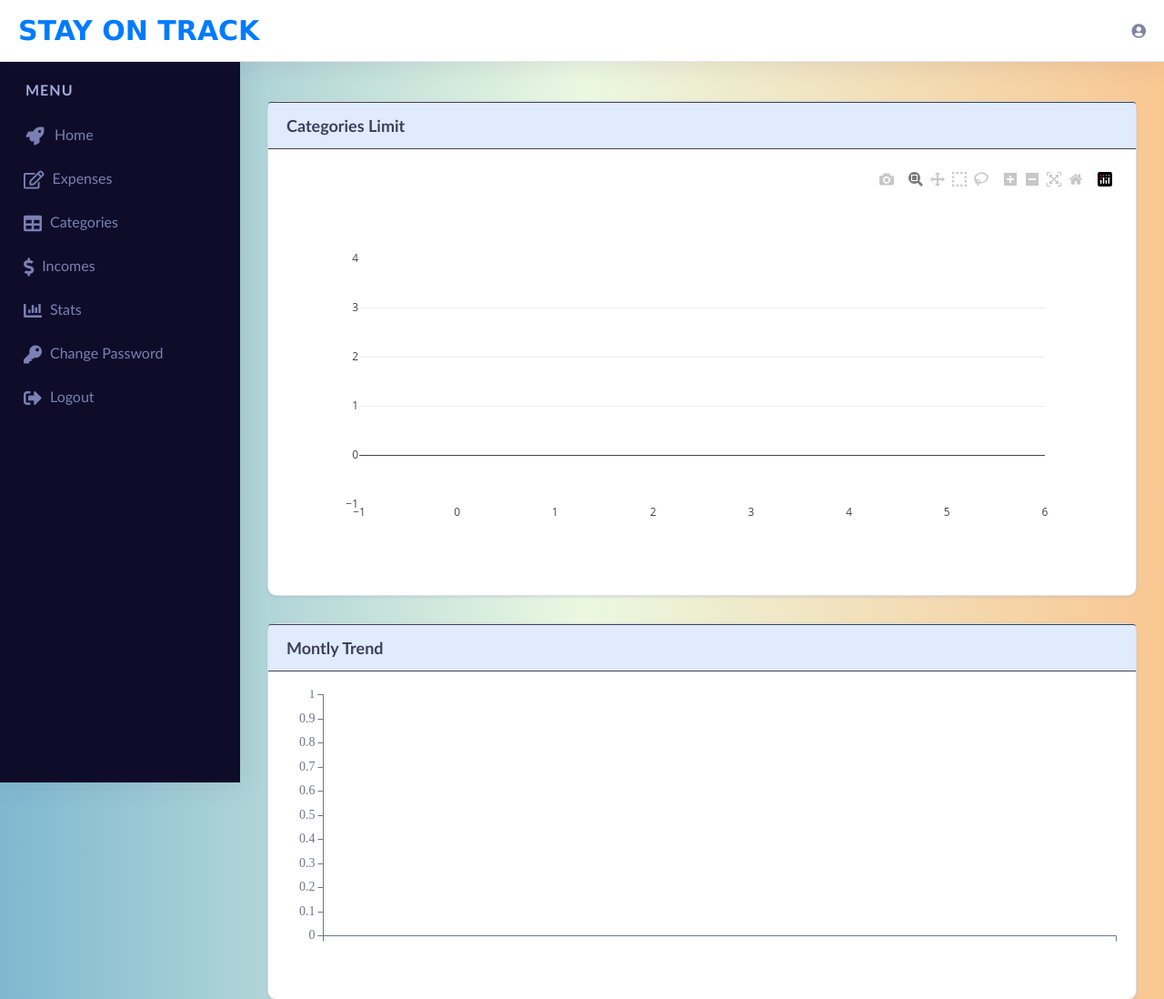
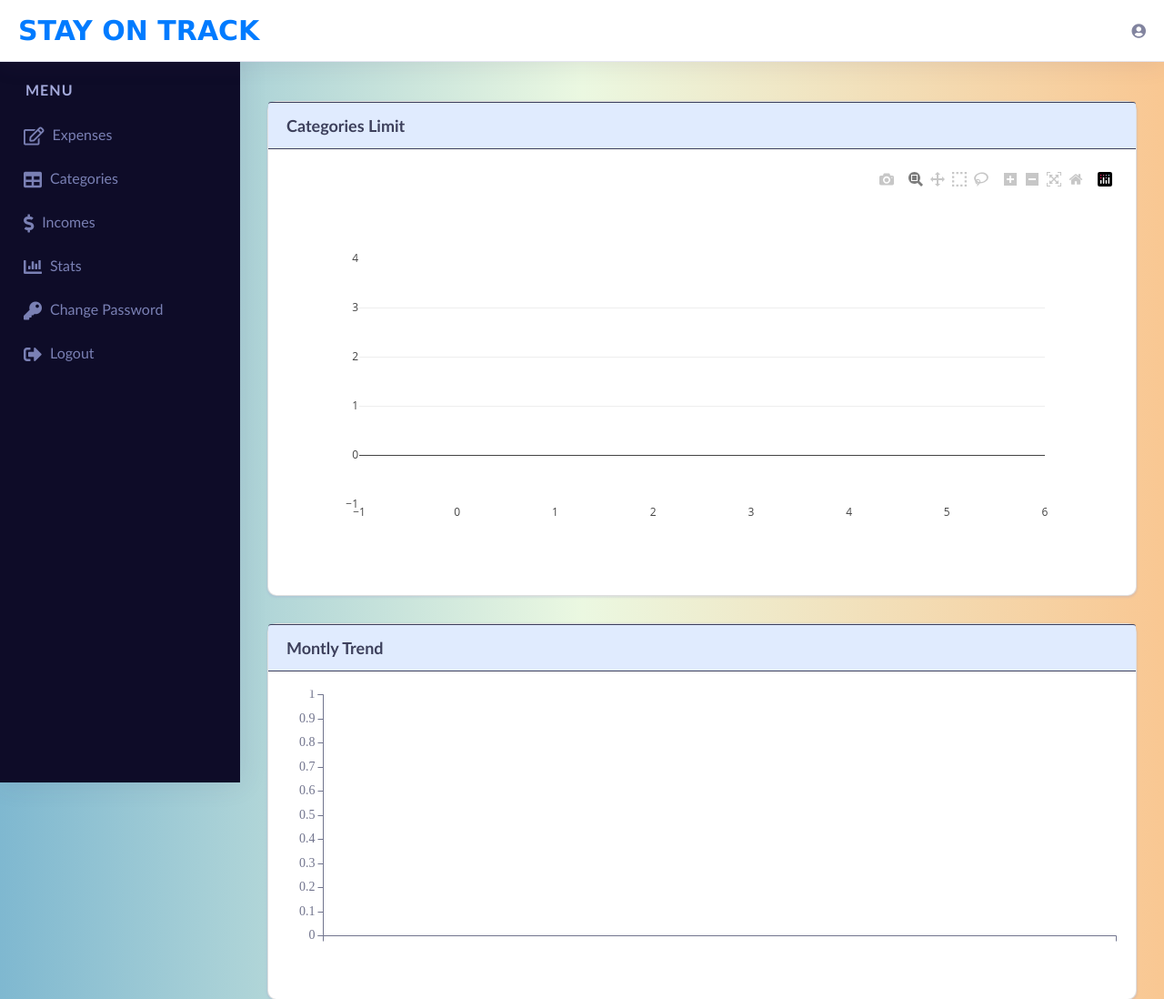
Before and after one commit to WinnieWong38/CSE-682, a Spring Boot app: page /stats.html in a window 1280 px wide. Shown: the top 1098 px of the page at 91% size. Run offline with Spring Boot 4, Linux system fonts and the light colour scheme; the visitor is signed in with stand-in values (Sample User, id 1); data that the repository does not hold is empty; some libraries are stand-ins or nearby versions.

Commit message:
deleted home from nav bar
home link from nav bar was deleted since we already have link to expense page

```diff
--- a/src/main/resources/static/category.html
+++ b/src/main/resources/static/category.html
@@ -63,9 +63,6 @@
                             <li class="nav-divider">
                                 Menu
                             </li>
-                            <li class="nav-item ">
-                                <a class="nav-link" href="index.html" aria-expanded="false" data-target="#submenu-2" aria-controls="submenu-2"><i class="fa fa-fw fa-rocket"></i>Home</a>
-                                </li>
                                  <li class="nav-item ">
                                  <a class="nav-link" href="index.html" aria-expanded="false" data-target="#submenu-2" aria-controls="submenu-2"><i class="far fa-edit"></i>Expenses</a>
                             </li>
--- a/src/main/resources/static/changepwd.html
+++ b/src/main/resources/static/changepwd.html
@@ -49,9 +49,6 @@
                         <ul class="navbar-nav flex-column">
                             <li class="nav-divider">
                                 Menu
-                            </li>
-                            <li class="nav-item ">
-                                <a class="nav-link" href="index.html" aria-expanded="false" data-target="#submenu-2" aria-controls="submenu-2"><i class="fa fa-fw fa-rocket"></i>Home</a>
                             </li>
                             <li class="nav-item ">
                                 <a class="nav-link" href="index.html" aria-expanded="false" data-target="#submenu-2" aria-controls="submenu-2"><i class="far fa-edit"></i>Expenses</a>
--- a/src/main/resources/static/income.html
+++ b/src/main/resources/static/income.html
@@ -62,9 +62,6 @@
                         <ul class="navbar-nav flex-column">
                             <li class="nav-divider">
                                 Menu
-                            </li>
-                            <li class="nav-item ">
-                                <a class="nav-link" href="index.html" aria-expanded="false" data-target="#submenu-2" aria-controls="submenu-2"><i class="fa fa-fw fa-rocket"></i>Home</a>
                             </li>
                             <li class="nav-item ">
                                 <a class="nav-link" href="index.html" aria-expanded="false" data-target="#submenu-2" aria-controls="submenu-2"><i class="far fa-edit"></i>Expenses</a>
--- a/src/main/resources/static/index.html
+++ b/src/main/resources/static/index.html
@@ -62,9 +62,6 @@
                         <ul class="navbar-nav flex-column">
                             <li class="nav-divider">
                                 Menu
-                            </li>
-                            <li class="nav-item ">
-                                <a class="nav-link" href="index.html" aria-expanded="false" data-target="#submenu-2" aria-controls="submenu-2"><i class="fa fa-fw fa-rocket"></i>Home</a>
                             </li>
                             <li class="nav-item ">
                                 <a class="nav-link" href="index.html" aria-expanded="false" data-target="#submenu-2" aria-controls="submenu-2"><i class="far fa-edit"></i>Expenses</a>
--- a/src/main/resources/static/stats.html
+++ b/src/main/resources/static/stats.html
@@ -62,9 +62,6 @@
                         <ul class="navbar-nav flex-column">
                             <li class="nav-divider">
                                 Menu
-                            </li>
-                            <li class="nav-item ">
-                                <a class="nav-link" href="index.html" aria-expanded="false" data-target="#submenu-2" aria-controls="submenu-2"><i class="fa fa-fw fa-rocket"></i>Home</a>
                             </li>
                             <li class="nav-item ">
                                 <a class="nav-link" href="index.html" aria-expanded="false" data-target="#submenu-2" aria-controls="submenu-2"><i class="far fa-edit"></i>Expenses</a>
```
